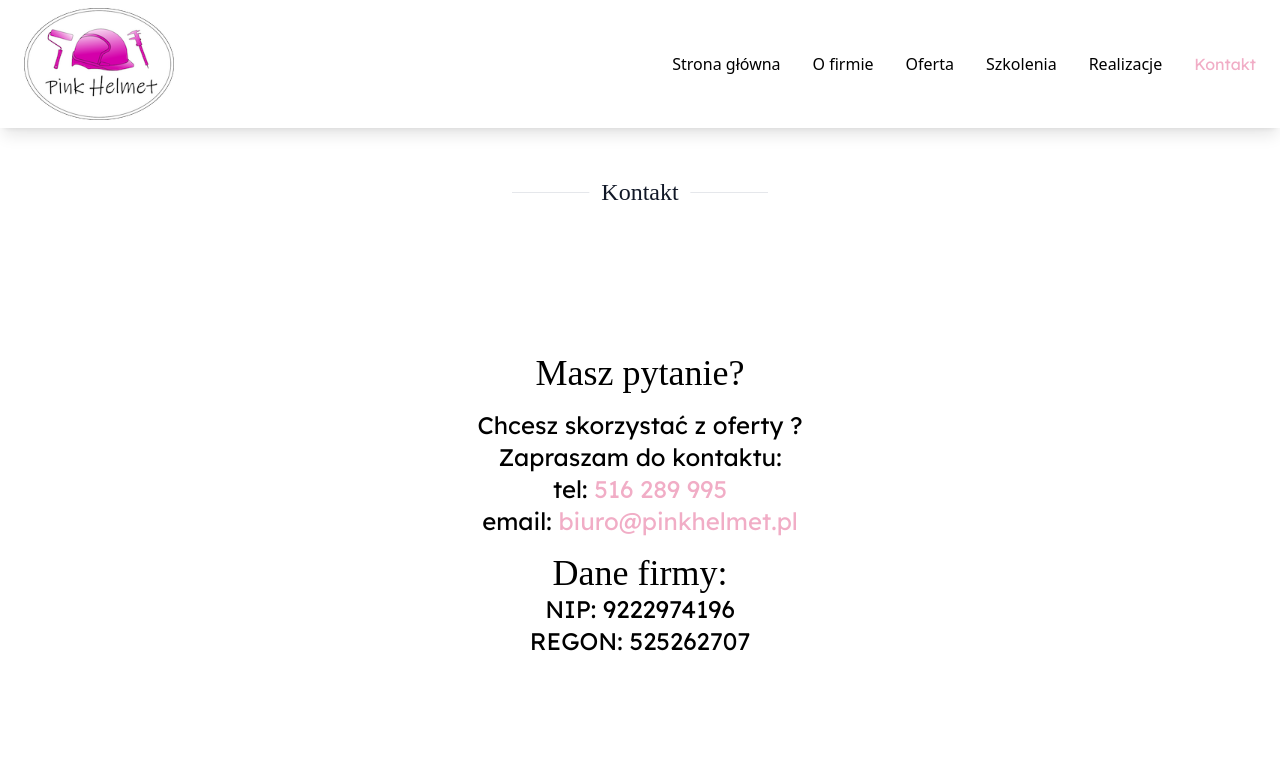
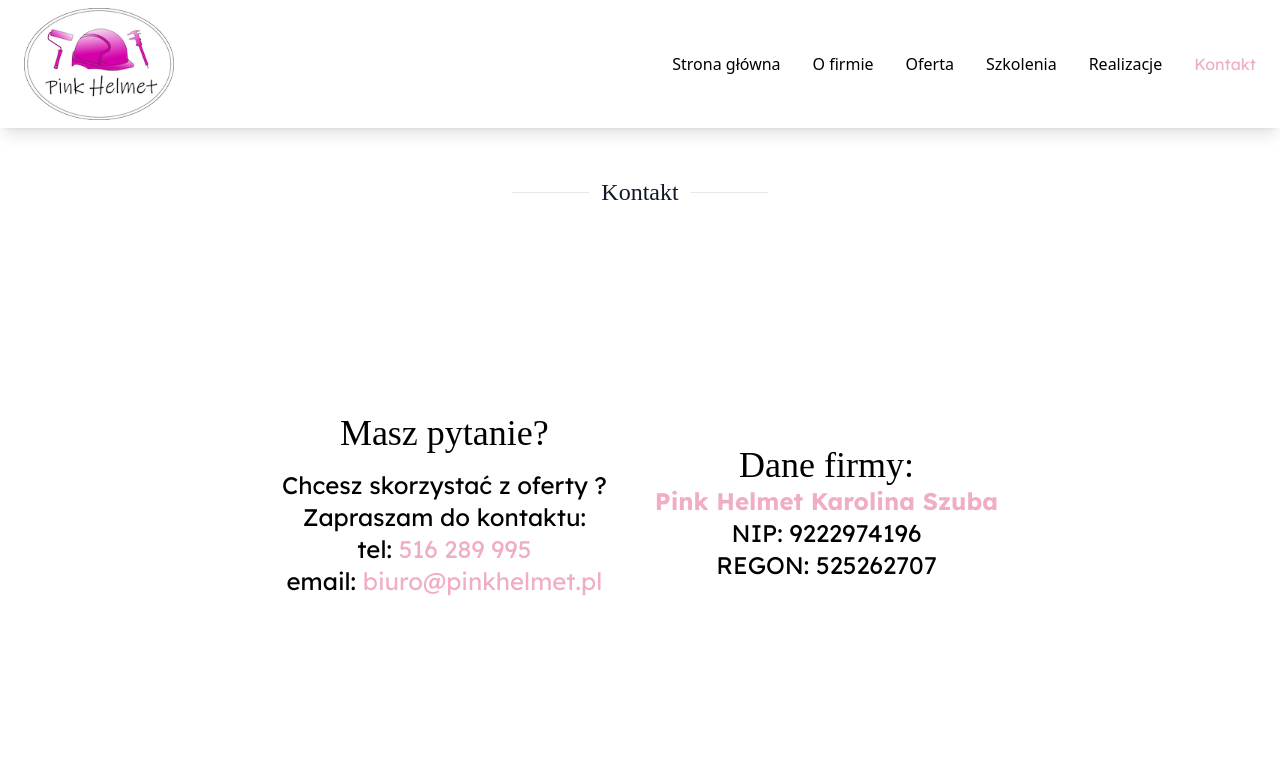
Before and after one commit to PinkHelmet/pink, a Next.js app: page /contact in a window 1280 px wide. Shown: the top 783 px of the page. Built offline with nearby package versions, Linux system fonts and the light colour scheme; a web font is replaced by a local one.

Commit message:
poprawa kontaktu

```diff
--- a/pages/contact/index.js
+++ b/pages/contact/index.js
@@ -18,7 +18,8 @@ export default function Contact() {
         transition={{ duration: 0.75, delay: 0.4 }}
         className="container mx-auto h-[70vh]"
       >
-        <div className="flex flex-col w-full h-full justify-center items-center text-2xl">
+        <div className="flex flex-col md:flex-row w-full h-full justify-center items-center text-2xl">
+          <div className="flex flex-col items-center m-6">
             <h1 className="text-4xl mb-4">Masz pytanie? </h1>
             <p>Chcesz skorzystać z oferty ? </p>
             <p>Zapraszam do kontaktu:</p>
@@ -27,9 +28,15 @@ export default function Contact() {
               <span className="text-pink-rose">{siteMetadata.phoneNumber}</span>
             </p>
             <p>
-            email: <span className="text-pink-rose">{siteMetadata.email}</span>
+              email:{" "}
+              <span className="text-pink-rose ">{siteMetadata.email}</span>
             </p>
+          </div>
+          <div className="flex flex-col items-center m-6">
             <h2 className="text-4xl mt-4">Dane firmy:</h2>
+            <p className="text-pink-rose font-bold">
+              {siteMetadata.companyName}
+            </p>
             <p>
               NIP: <span>{siteMetadata.NIP}</span>
             </p>
@@ -37,6 +44,7 @@ export default function Contact() {
               REGON: <span>{siteMetadata.REGON}</span>
             </p>
           </div>
+        </div>
       </motion.section>
     </>
   );
```
Lines whose indentation alone changed are shown as unchanged.
